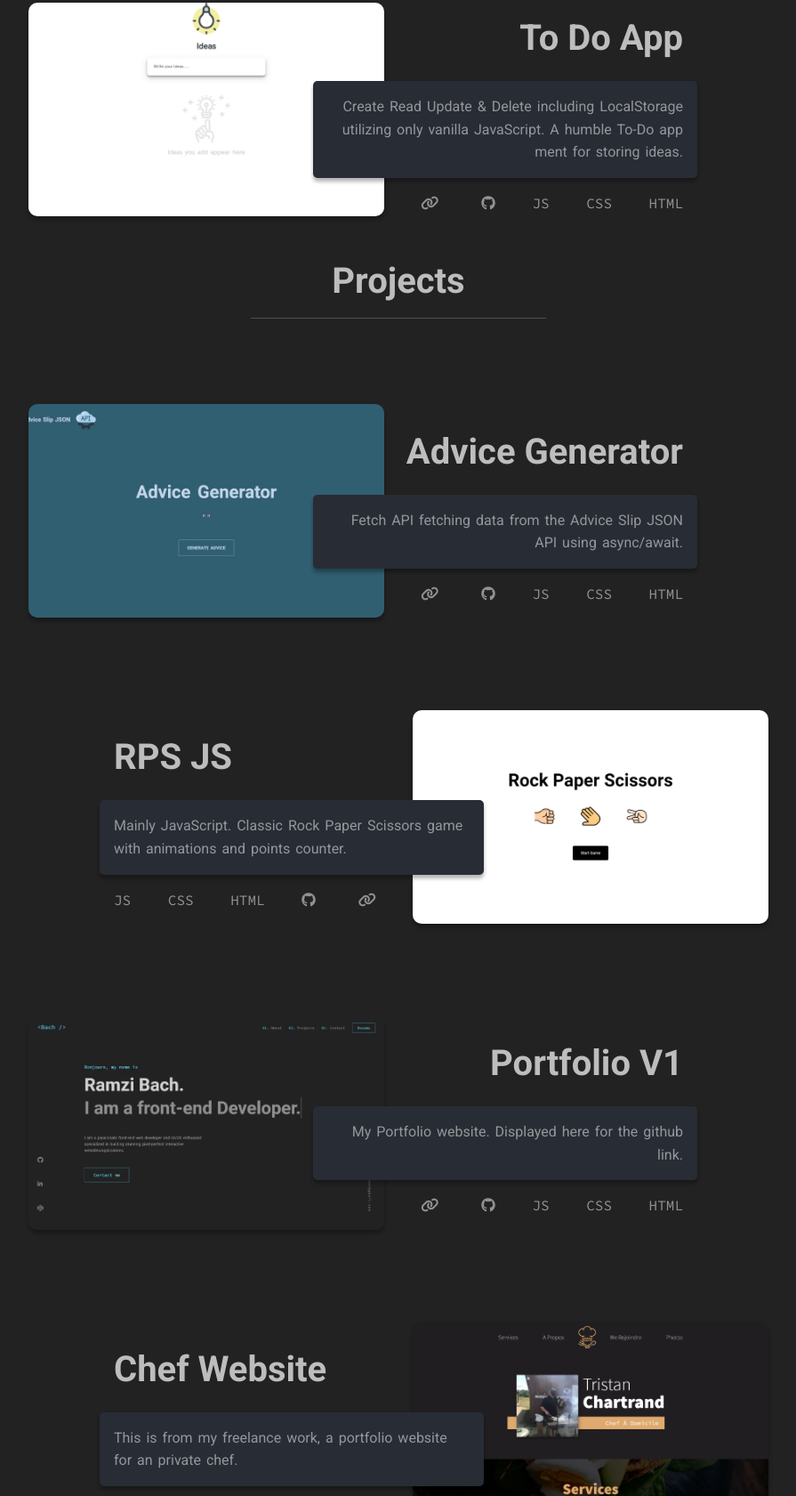
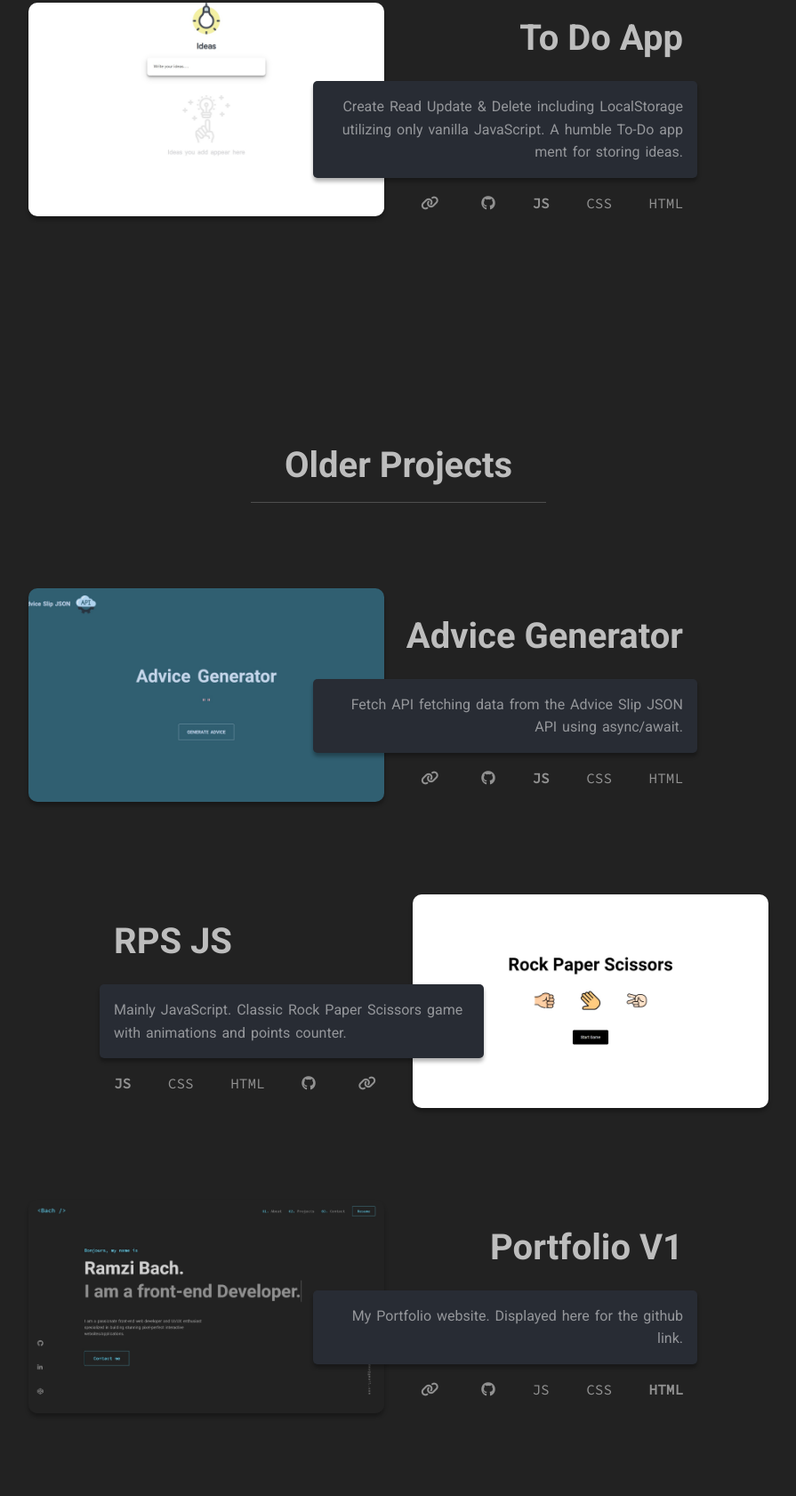
Before and after one commit to RamziBach/Portfolio-OLD, a plain HTML site: page index.html in a window 1280 px wide. Shown: the part 2306-3987 px from the top of the page at 89% size, without its empty margins (192-1087 px from the left). Drawn offline with Linux system fonts and the light colour scheme.

Commit message:
Polish
Polishing

```diff
--- a/index.html
+++ b/index.html
@@ -91,19 +91,19 @@
 			<!--<div class="style-two"></div>-->
 			<hr class="style-two">
 		</div>
-		<div class="projects-parent">
+		<div id="featured-projects" class="projects-parent">
 			<div class="projects-child">
 					<a href="https://ideasapp.netlify.com/" target="_blank"><img class="img-container" src="img/idea.jpg" alt="Website image"></a>
 				<div class="projects-p2">
 					<h2 class="projects-title">To Do App</h2>
 					<p class="p-project2"><span class="p-opacity">Create Read Update & Delete including LocalStorage utilizing only vanilla JavaScript. A humble To-Do app ment for storing ideas.</span></p>
-					<p class="sub-p"><a class="no-margins" href="https://ideasapp.netlify.com/" target="_blank" title="Link"><i class="i2 fas fa-link"></i></a><a class="github2" href="https://github.com/RamziBach/Ideas" target="_blank" title="GitHub"><i class="i2 fab fa-github"></i></a><span class="p-opacity"> JS CSS HTML</span></p>
+					<p class="sub-p"><a class="no-margins" href="https://ideasapp.netlify.com/" target="_blank" title="Link"><i class="i2 fas fa-link"></i></a><a class="github2" href="https://github.com/RamziBach/Ideas" target="_blank" title="GitHub"><i class="i2 fab fa-github"></i></a><span class="p-opacity"> <strong>JS</strong> CSS HTML</span></p>
 				</div>
 			</div>
 		</div>
 		<div id="projects" class="projects-opening">
 <!--			<h2 class="bonjours-hidden">01. <span class="about">About</span></h2>-->
-			<h2 class="bonjours projects-bonjours"><span class="projects">Projects</span></h2>
+			<h2 class="bonjours projects-bonjours"><span class="projects">Older Projects</span></h2>
 			<!--<div class="style-two"></div>-->
 			<hr class="style-two">
 		</div>
@@ -113,7 +113,7 @@
 				<div class="projects-p2">
 					<h2 class="projects-title">Advice Generator</h2>
 					<p class="p-project2"><span class="p-opacity">Fetch API fetching data from the Advice Slip JSON API using async/await.</span></p>
-					<p class="sub-p"><a class="no-margins" href="https://advice-generator.netlify.com/" target="_blank" title="Link"><i class="i2 fas fa-link"></i></a><a class="github2" href="https://github.com/RamziBach/advice-generator" target="_blank" title="GitHub"><i class="i2 fab fa-github"></i></a><span class="p-opacity"> JS CSS HTML</span></p>
+					<p class="sub-p"><a class="no-margins" href="https://advice-generator.netlify.com/" target="_blank" title="Link"><i class="i2 fas fa-link"></i></a><a class="github2" href="https://github.com/RamziBach/advice-generator" target="_blank" title="GitHub"><i class="i2 fab fa-github"></i></a><span class="p-opacity"> <strong>JS</strong> CSS HTML</span></p>
 				</div>
 			</div>
 		</div>
@@ -121,7 +121,7 @@
 			<div class="projects-p">
 				<h2 class="projects-title">RPS JS</h2>
 				<p class="p-project"><span class="p-opacity">Mainly JavaScript. Classic Rock Paper Scissors game with animations and points counter.</span></p>
-				<p class="sub-p"><span class="p-opacity">JS CSS HTML </span><a class="github" href="https://github.com/RamziBach/Rock-Paper-Scissors" target="_blank" title="GitHub"><i class="i2 fab fa-github"></i></a><a class="no-margins" href="https://rockpaperscissorsramzi.netlify.com/" target="_blank" title="Link"><i class="i2 fas fa-link"></i></a></p>
+				<p class="sub-p"><span class="p-opacity"><strong>JS</strong> CSS HTML </span><a class="github" href="https://github.com/RamziBach/Rock-Paper-Scissors" target="_blank" title="GitHub"><i class="i2 fab fa-github"></i></a><a class="no-margins" href="https://rockpaperscissorsramzi.netlify.com/" target="_blank" title="Link"><i class="i2 fas fa-link"></i></a></p>
 			</div>
 			<a href="https://rockpaperscissorsramzi.netlify.com/" target="_blank"><img class="img-container" src="img/rockpaperscissors.jpg" alt="Website image"></a>
 		</div>
@@ -131,7 +131,7 @@
 				<div class="projects-p2">
 					<h2 class="projects-title">Portfolio V1</h2>
 					<p class="p-project2"><span class="p-opacity">My Portfolio website. Displayed here for the github link.</span></p>
-					<p class="sub-p"><a class="no-margins" href="https://github.com/RamziBach/Portfolio" target="_blank" title="Link"><i class="i2 fas fa-link"></i></a><a class="github2" href="https://github.com/RamziBach/Portfolio" target="_blank" title="GitHub"><i class="i2 fab fa-github"></i></a><span class="p-opacity"> JS CSS HTML</span></p>
+					<p class="sub-p"><a class="no-margins" href="https://github.com/RamziBach/Portfolio" target="_blank" title="Link"><i class="i2 fas fa-link"></i></a><a class="github2" href="https://github.com/RamziBach/Portfolio" target="_blank" title="GitHub"><i class="i2 fab fa-github"></i></a><span class="p-opacity"> JS CSS <strong>HTML</strong></span></p>
 				</div>
 			</div>
 		</div>
@@ -140,7 +140,7 @@
 				<div class="projects-p">
 					<h2 class="projects-title">Chef Website</h2>
 					<p class="p-project"><span class="p-opacity">This is from my freelance work, a portfolio website for an private chef.</span></p>
-					<p class="sub-p"><span class="p-opacity">HTML CSS JS </span><a class="github" href="https://github.com/RamziBach/Catering-Chef-Portfolio" target="_blank" title="GitHub"><i class="i2 fab fa-github"></i></a><a class="no-margins" href="https://tristanchartrand.netlify.com/" target="_blank" title="Link"><i class="i2 fas fa-link"></i></a></p>
+					<p class="sub-p"><span class="p-opacity">HTML <strong>CSS</strong> JS </span><a class="github" href="https://github.com/RamziBach/Catering-Chef-Portfolio" target="_blank" title="GitHub"><i class="i2 fab fa-github"></i></a><a class="no-margins" href="https://tristanchartrand.netlify.com/" target="_blank" title="Link"><i class="i2 fas fa-link"></i></a></p>
 				</div>
 				<a href="https://tristanchartrand.netlify.com/" target="_blank"><img class="img-container" src="img/trist.jpg" alt="Website image"></a>
 			</div>
@@ -152,7 +152,7 @@
 					<h2 class="projects-title">Meal Generator</h2>
 					<p class="p-project2"><span class="p-opacity">A random meal generator for the employees at Thai-Zone St-Hubert.</span></p>
 					<div class="sub-div">
-						<p class="sub-p"><a class="no-margins" href="https://www.naotafaim.com/" target="_blank" title="Link"><i class="i2 fas fa-link"></i></a><a class="github2" href="https://github.com/RamziBach/Thai-zone-meal-generator" target="_blank" title="GitHub"><i class="i2 fab fa-github"></i></a><span class="p-opacity"> JS CSS HTML</span></p>
+						<p class="sub-p"><a class="no-margins" href="https://www.naotafaim.com/" target="_blank" title="Link"><i class="i2 fas fa-link"></i></a><a class="github2" href="https://github.com/RamziBach/Thai-zone-meal-generator" target="_blank" title="GitHub"><i class="i2 fab fa-github"></i></a><span class="p-opacity"> <strong>JS</strong> CSS HTML</span></p>
 					</div>
 				</div>
 			</div>
@@ -161,7 +161,7 @@
 			<div class="projects-p">
 				<h2 class="projects-title">Concierge</h2>
 				<p class="p-project"><span class="p-opacity">HTML CSS & some JavaScript. Personal website project.</span></p>
-				<p class="sub-p"><span class="p-opacity">HTML CSS JS </span><a class="github" href="https://github.com/RamziBach/Concierge-Website" target="_blank" title="GitHub"><i class="i2 fab fa-github"></i></a><a class="no-margins" href="https://sad-lamport-7fc962.netlify.com/" target="_blank" title="Link"><i class="i2 fas fa-link"></i></a></p>
+				<p class="sub-p"><span class="p-opacity">HTML <strong>CSS</strong> JS </span><a class="github" href="https://github.com/RamziBach/Concierge-Website" target="_blank" title="GitHub"><i class="i2 fab fa-github"></i></a><a class="no-margins" href="https://sad-lamport-7fc962.netlify.com/" target="_blank" title="Link"><i class="i2 fas fa-link"></i></a></p>
 			</div>
 			<a href="https://sad-lamport-7fc962.netlify.com/" target="_blank"><img class="img-container" src="img/robert.jpg" alt="Website image"></a>
 		</div>
--- a/style.css
+++ b/style.css
@@ -241,9 +241,7 @@ h4 { font-size: var(--fs-h4) }
 	align-items: center;
 }
 
-.bonjours-hidden {
-	visibility: hidden;
-}
+.bonjours-hidden { visibility: hidden }
 
 .about {
 	font-family: var(--ff-roboto);
@@ -312,6 +310,8 @@ h4 { font-size: var(--fs-h4) }
 
 
 /*=====Projects=====*/
+
+#featured-projects { margin-bottom: 15em }
 
 .projects-bonjours { text-align: center }
 
@@ -402,9 +402,7 @@ h4 { font-size: var(--fs-h4) }
 	transition: all 0.3s;
 }
 
-.img-container:hover {
-	transform: translate(0, -10px);
-}
+.img-container:hover { transform: translate(0, -10px) }
 
 .projects-p2 {
 	display: flex;
@@ -432,9 +430,7 @@ h4 { font-size: var(--fs-h4) }
 }
 
 @media (max-width: 1110px) {
-	.projects-child {
-		flex-direction: column;
-	}
+	.projects-child { flex-direction: column }
 
 	.projects-p {
 		position: static;
@@ -499,9 +495,7 @@ h4 { font-size: var(--fs-h4) }
 	transition: all 0.3s;
 }
 
-.cert:hover {
-	transform: translate(0, -10px);
-}
+.cert:hover { transform: translate(0, -10px) }
 
 
 
@@ -527,9 +521,7 @@ h4 { font-size: var(--fs-h4) }
 
 .footer-links { margin: 1em }
 
-.footer-icons {
-	padding: 1em;
-}
+.footer-icons { padding: 1em }
 
 .footer-p {
 	font-family: var(--ff-source);
```
